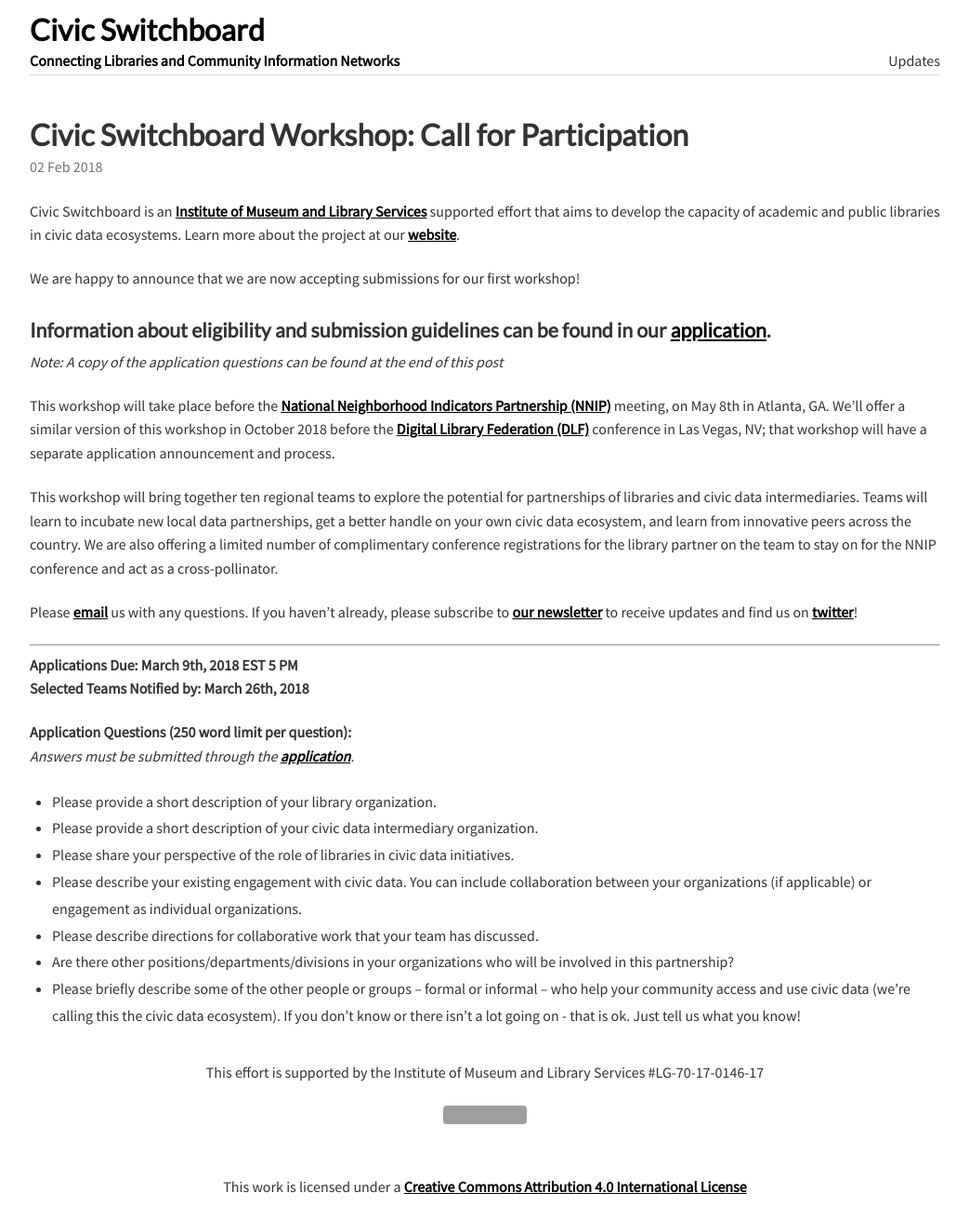
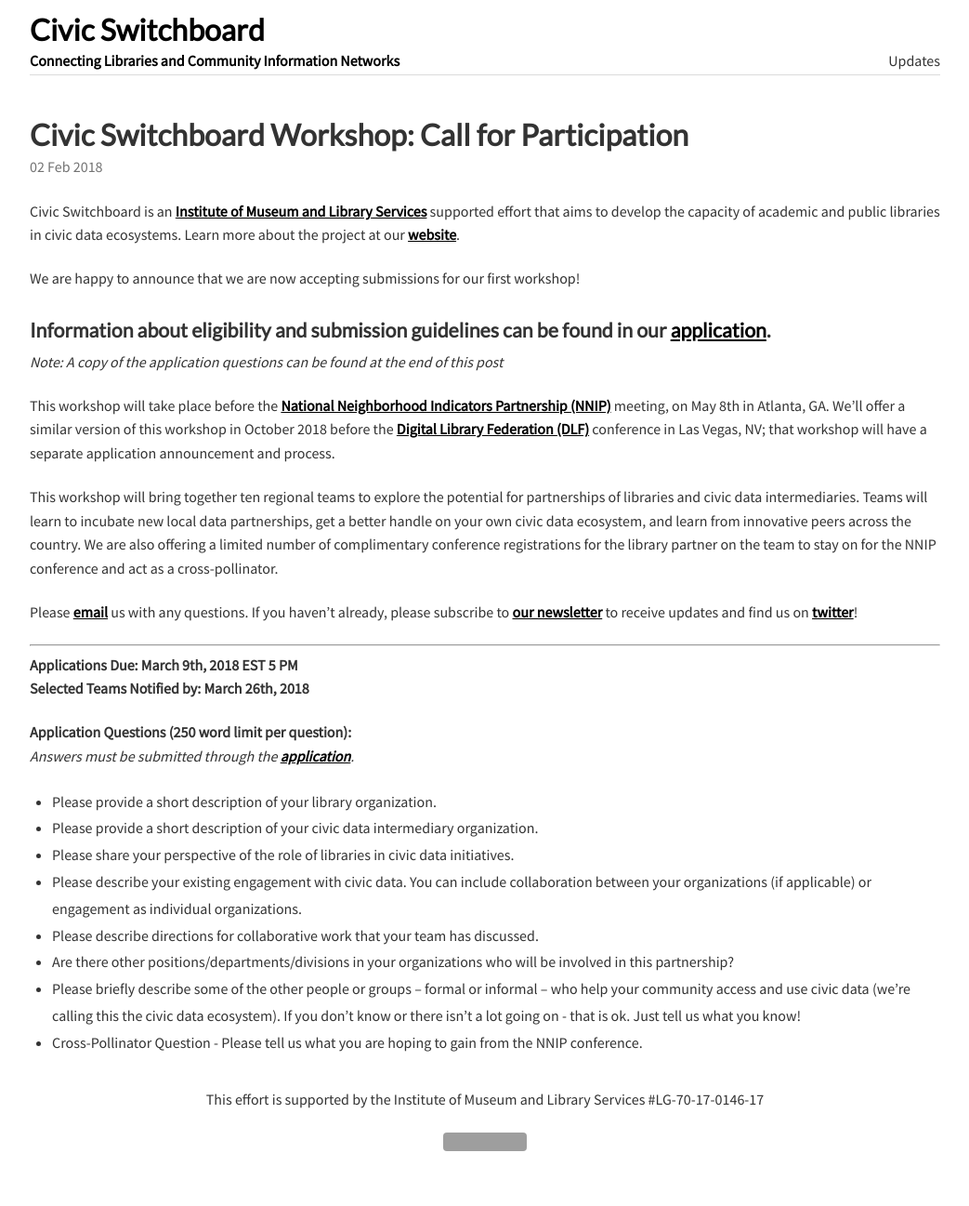
Before and after one commit to civic-switchboard/civic-switchboard.github.io.first, a Jekyll site: the page built from _posts/2018-02-02-post_3.md, in a window 1280 px wide, cut to the strip 0-1297 px from the top of the page. Shown: the whole strip at 93% size, without its empty margins (118-1161 px from the left). Built offline with Jekyll 4.4.1, drawn with Linux system fonts in a browser that asks for light colours; grey boxes are pictures that could not be loaded.

Commit message:
Update 2018-02-02-post_3.md

```diff
--- a/_posts/2018-02-02-post_3.md
+++ b/_posts/2018-02-02-post_3.md
@@ -37,3 +37,4 @@
 * Please describe directions for collaborative work that your team has discussed.
 * Are there other positions/departments/divisions in your organizations who will be involved in this partnership?
 * Please briefly describe some of the other people or groups -- formal or informal -- who help your community access and use civic data   (we’re calling this the civic data ecosystem).  If you don’t know or there isn’t a lot going on - that is ok.  Just tell us what you    know!
+* Cross-Pollinator Question - Please tell us what you are hoping to gain from the NNIP conference.
```
